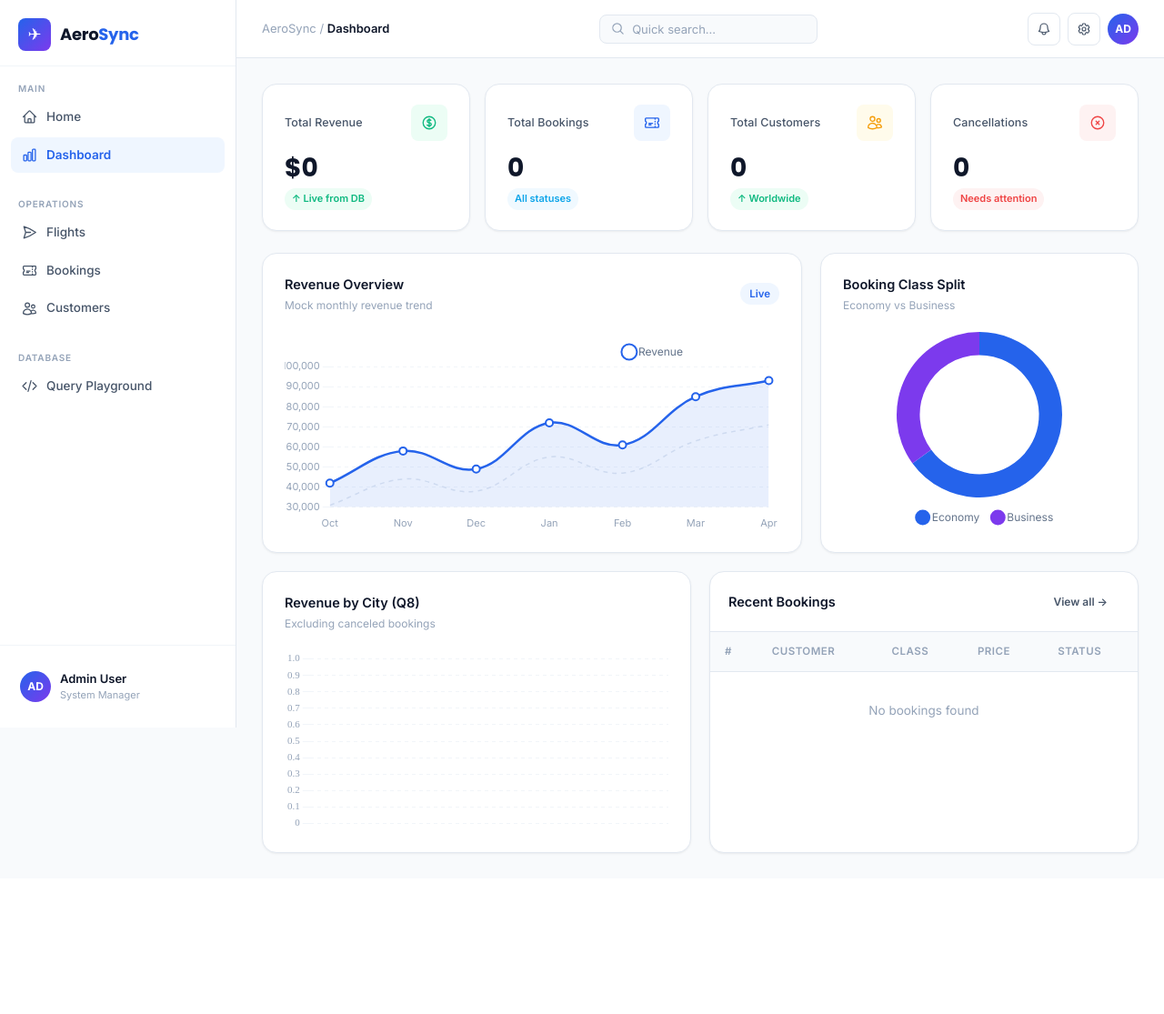
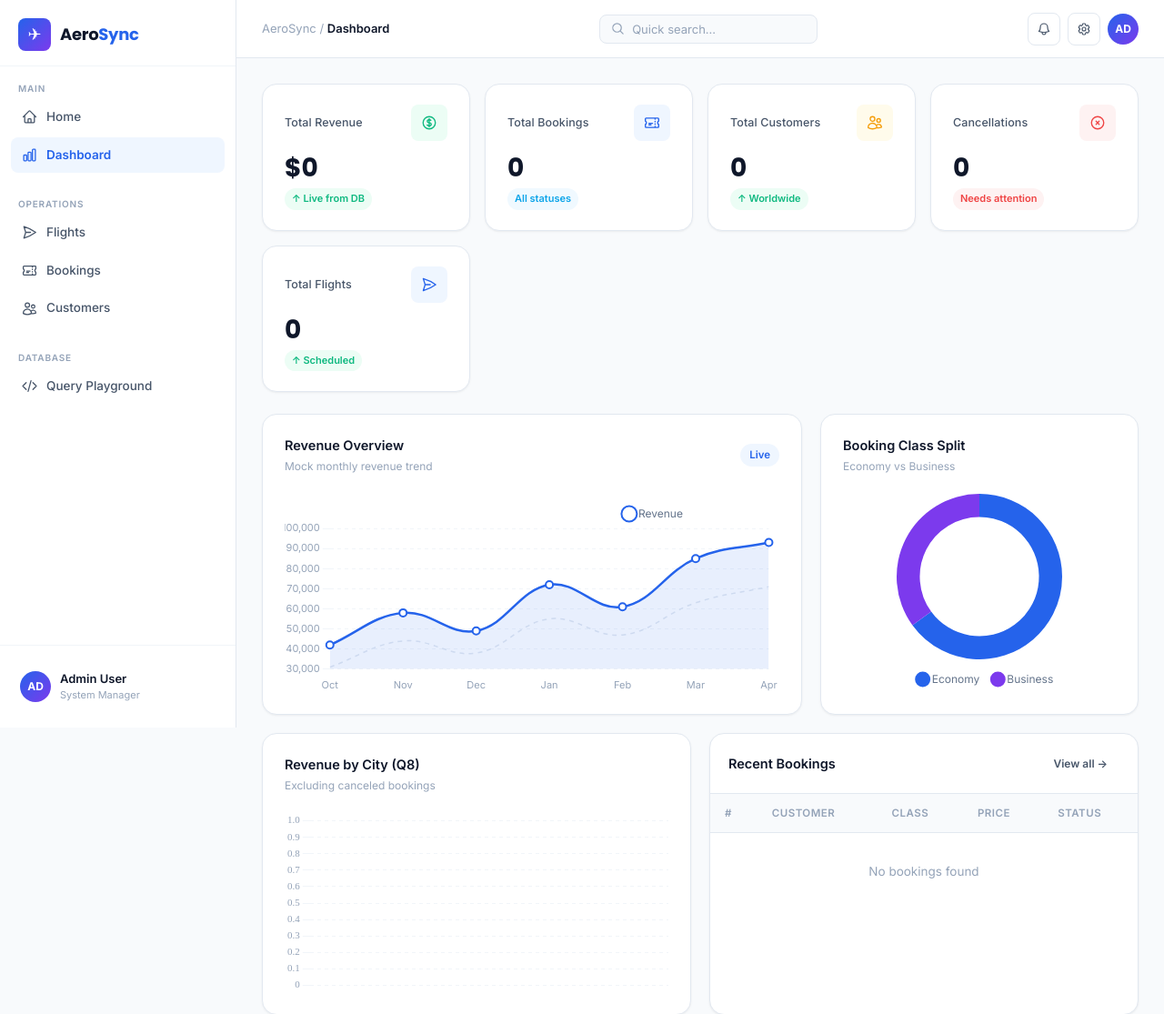
Before and after one commit to jatin79-a/AeroSync-Airline, a Flask app: page /dashboard in a window 1280 px wide. Shown: the top 1115 px of the page at 91% size. Before the commit the page ends 939 px from the top, so only its background shows below. Run offline with Flask 3, Linux system fonts and the light colour scheme; data that the repository does not hold is empty.

Commit message:
Add flight counting logic and dashboard cards

```diff
--- a/app.py
+++ b/app.py
@@ -60,13 +60,15 @@ def home():
     try:
         customers_row = query_db("SELECT COUNT(*) AS c FROM Customers", one=True) or {'c': 0}
         bookings_row  = query_db("SELECT COUNT(*) AS c FROM Bookings",  one=True) or {'c': 0}
+        flights_row   = query_db("SELECT COUNT(*) AS c FROM Flights",   one=True) or {'c': 0}
         stats = {
             'customers': customers_row['c'],
             'bookings':  bookings_row['c'],
+            'flights':   flights_row['c']
         }
     except Exception as e:
         print(f"[HOME ROUTE ERROR] {e}")
-        stats = {'customers': 0, 'bookings': 0}
+        stats = {'customers': 0, 'bookings': 0, 'flights': 0}
     return render_template('home.html', stats=stats)
 
 @app.route('/login')
@@ -96,6 +98,9 @@ def dashboard():
 
         cur.execute("SELECT COUNT(*) AS c FROM Bookings")
         bookings_count = cur.fetchone()['c']
+
+        cur.execute("SELECT COUNT(*) AS c FROM Flights")
+        flights_count = cur.fetchone()['c']
 
         cur.execute("SELECT COUNT(*) AS c FROM Bookings WHERE status = 'Canceled'")
         canceled_count = cur.fetchone()['c']
@@ -147,6 +152,7 @@ def dashboard():
             'bookings': bookings_count,
             'customers': customers_count,
             'canceled': canceled_count,
+            'flights': flights_count,
         },
         recent_bookings=recent_bookings,
         city_labels=city_labels,
--- a/templates/dashboard.html
+++ b/templates/dashboard.html
@@ -47,6 +47,17 @@
     </div>
     <div class="kpi-value">{{ stats.canceled }}</div>
     <span class="kpi-badge down">Needs attention</span>
+  </div>
+
+  <div class="kpi-card">
+    <div class="kpi-top">
+      <span class="kpi-label">Total Flights</span>
+      <div class="kpi-icon blue">
+        <svg xmlns="http://www.w3.org/2000/svg" fill="none" viewBox="0 0 24 24" stroke-width="1.8" stroke="currentColor"><path stroke-linecap="round" stroke-linejoin="round" d="M6 12 3.269 3.125A59.769 59.769 0 0 1 21.485 12 59.768 59.768 0 0 1 3.27 20.875L5.999 12Zm0 0h7.5"/></svg>
+      </div>
+    </div>
+    <div class="kpi-value">{{ stats.flights }}</div>
+    <span class="kpi-badge up">↑ Scheduled</span>
   </div>
 </div>
 
--- a/templates/home.html
+++ b/templates/home.html
@@ -57,8 +57,8 @@
           <div class="hero-stat-label">Total bookings</div>
         </div>
         <div>
-          <div class="hero-stat-num">6</div>
-          <div class="hero-stat-label">International airlines</div>
+          <div class="hero-stat-num">{{ stats.flights | default(10) }}+</div>
+          <div class="hero-stat-label">Total scheduled flights</div>
         </div>
       </div>
     </div>
```
